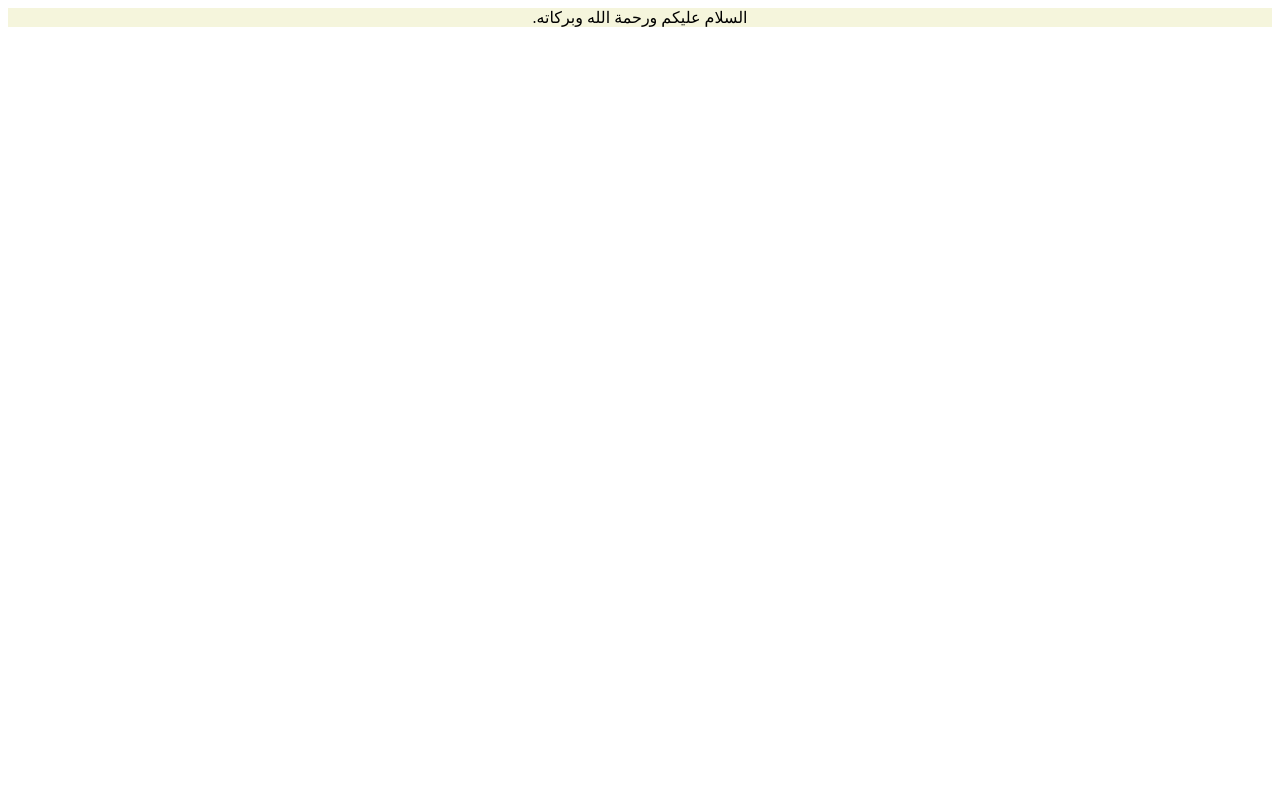
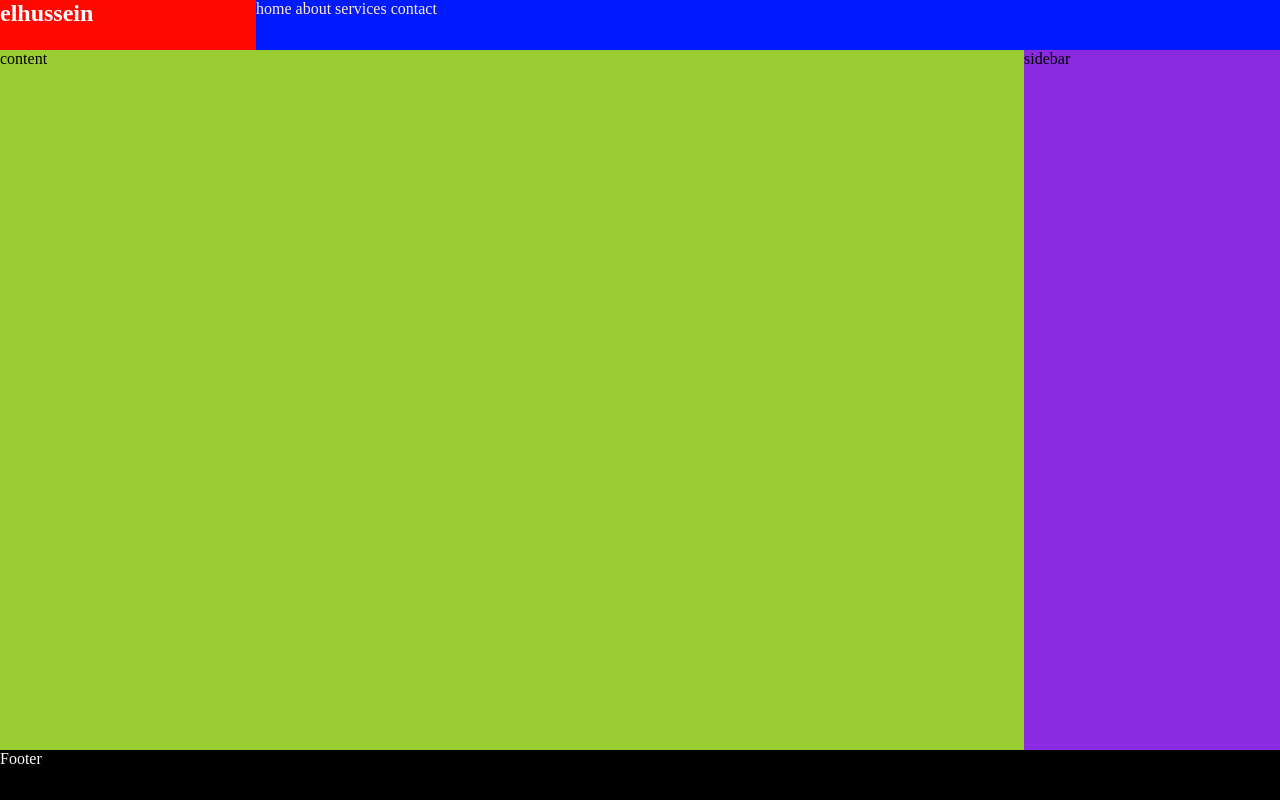
Before and after one commit to Hussein6685/css-1, a plain HTML site: page index.html in a window 1280 px wide. Drawn offline with Linux system fonts and the light colour scheme.

Commit message:
#60 - Grid - Parent - Complete Layout With Template Areas

```diff
--- a/css/key.css
+++ b/css/key.css
@@ -1,6 +1,52 @@
-div {
-    background-color: beige;
-    text-align: center;
-    direction: rtl;
+* {
+    box-sizing: border-box;
+    padding: 0;
+    margin: 0;
+}
 
+ul {
+    list-style: none;
 }
+
+ul li {
+    display: inline-block;
+}
+
+.page {
+    height: 100vh;
+    background-color: #eee;
+    display: grid;
+    grid-template-columns: repeat(10, 1fr);
+    grid-template-rows: 50px auto 50px;
+    grid-template-areas: " logo logo nav nav nav nav nav nav nav nav"
+        " cont cont cont cont cont cont cont cont side side"
+        "foot foot foot foot foot foot foot foot foot foot ";
+}
+
+h2 {
+    grid-area: logo;
+    background-color: rgb(255, 8, 0);
+    color: white;
+}
+
+nav {
+    grid-area: nav;
+    background-color: rgb(0, 26, 255);
+    color: blanchedalmond;
+}
+
+section {
+    grid-area: cont;
+    background-color: yellowgreen;
+}
+
+aside {
+    grid-area: side;
+    background-color: blueviolet;
+}
+
+footer {
+    grid-area: foot;
+    background-color: black;
+    color: white;
+}
--- a/index.html
+++ b/index.html
@@ -9,7 +9,20 @@
 
 <body>
 
-    <div>السلام عليكم ورحمة الله وبركاته.</div>
+    <div class="page">
+        <h2>elhussein</h2>
+        <nav>
+            <ul>
+                <li>home</li>
+                <li>about</li>
+                <li>services</li>
+                <li>contact</li>
+            </ul>
+        </nav>
+        <section>content</section>
+        <aside>sidebar</aside>
+        <footer>Footer</footer>
+    </div>
 </body>
 
 </html>
```
